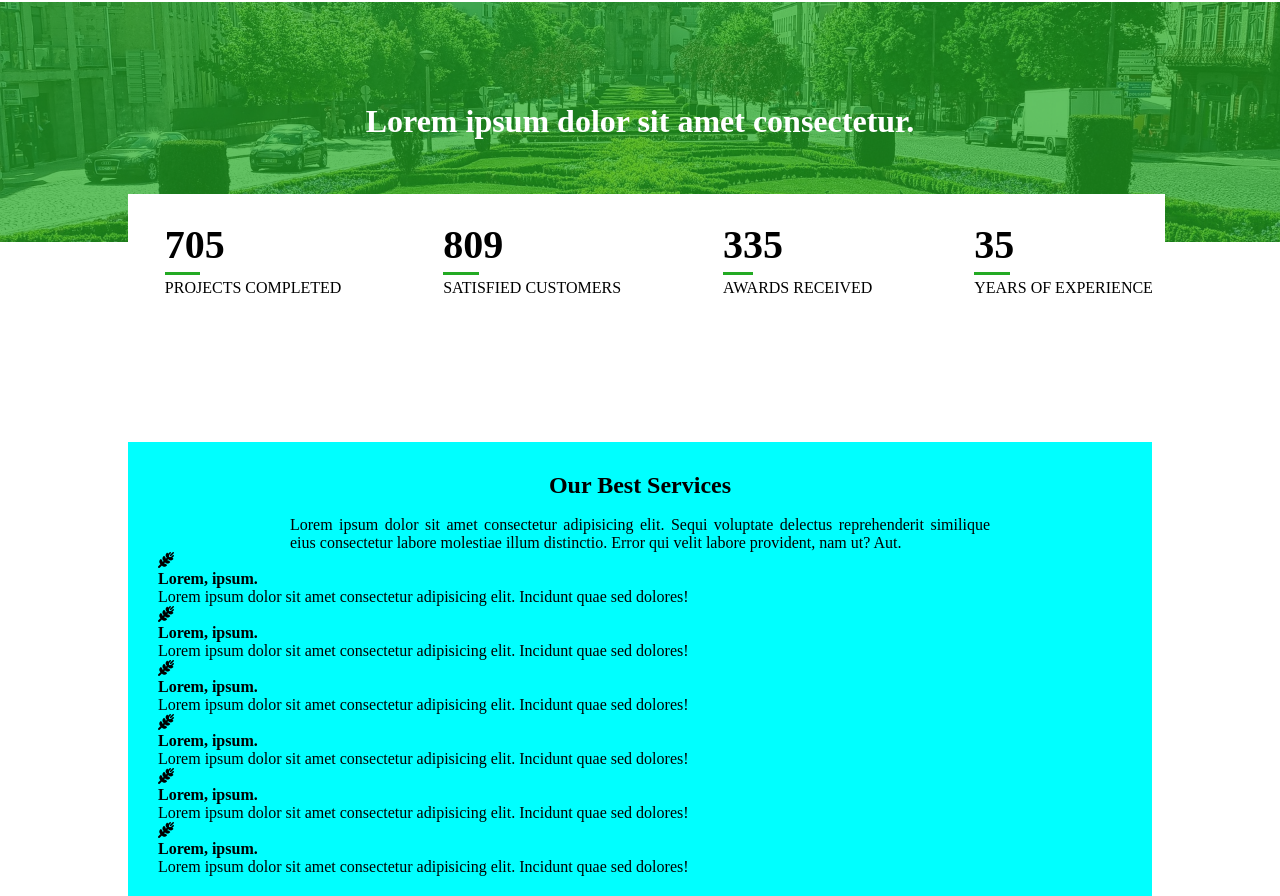
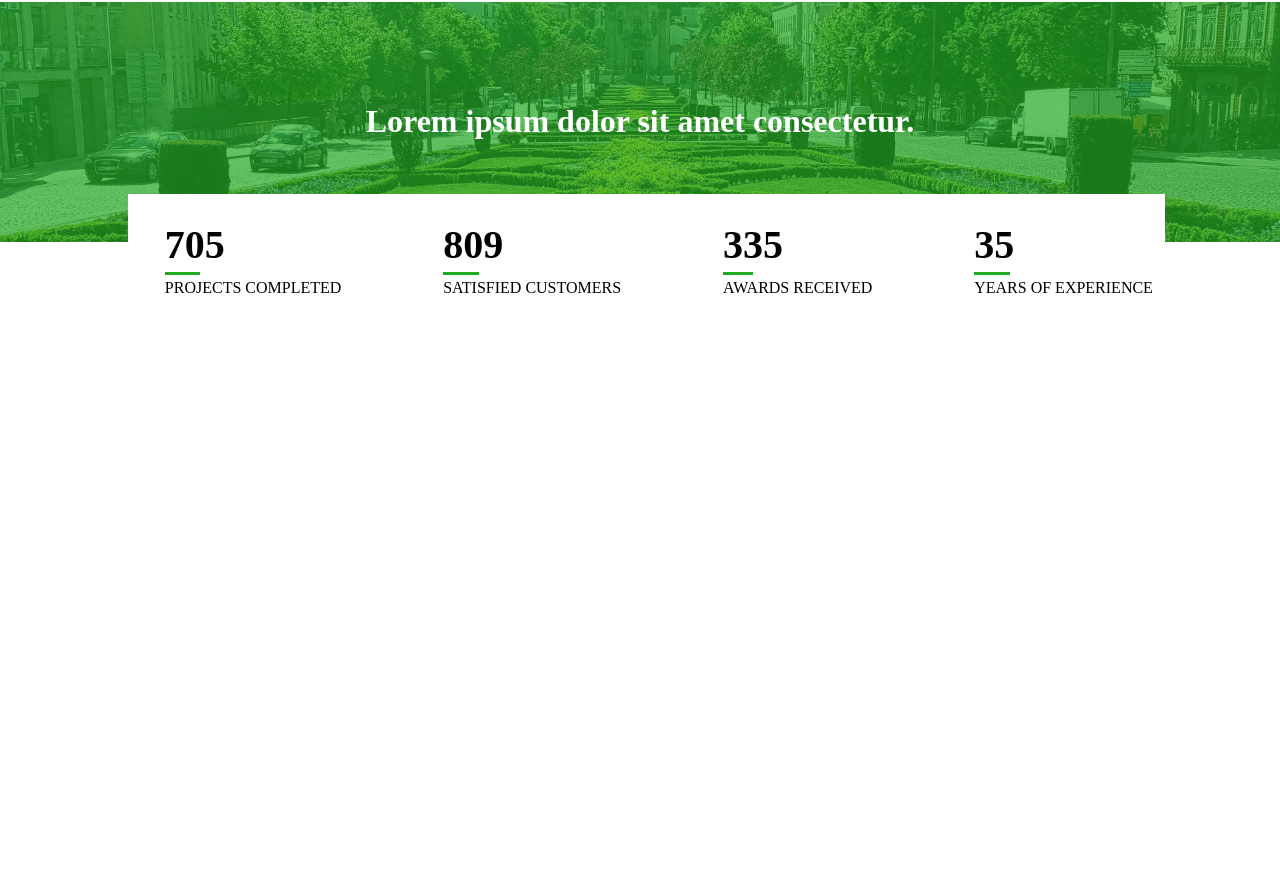
Before and after one commit to KobiEau/Landscaping-site, a plain HTML site: page index.html in a window 1280 px wide. Shown: the part 1443-2339 px from the top of the page. After the commit the page ends 1767 px from the top, so only its background shows below. Drawn offline with Linux system fonts and the light colour scheme.

```diff
--- a/index.html
+++ b/index.html
@@ -134,52 +134,52 @@
     </section>
 
     <!-- Best Services -->
-     <section id="services">
+     <!-- <section id="services">
       <div id="top-section">
         <h2 class="section-header">Our Best Services</h2>
         <p>Lorem ipsum dolor sit amet consectetur adipisicing elit. Sequi voluptate delectus reprehenderit similique eius consectetur labore molestiae illum distinctio. Error qui velit labore provident, nam ut? Aut.
         </p>
-      </div>
+      </div> -->
 
-      <div id="grid-section">
-        <div class="services-grid">
+      <!-- <div id="grid-section">
+        <div class="services-grid"> -->
+          <!--Icon -->
+           <!-- <i class="fa-solid fa-wheat-awn"></i>
+           <h4>Lorem, ipsum.</h4>
+           <p>Lorem ipsum dolor sit amet consectetur adipisicing elit. Incidunt quae sed dolores!</p>
+        </div> -->
+        <!-- <div class="services-grid"> -->
           <!-- Icon -->
-           <i class="fa-solid fa-wheat-awn"></i>
+           <!-- <i class="fa-solid fa-wheat-awn"></i>
+           <h4>Lorem, ipsum.</h4>
+           <p>Lorem ipsum dolor sit amet consectetur adipisicing elit. Incidunt quae sed dolores!</p>
+        </div> -->
+        <!-- <div class="services-grid"> -->
+          <!-- Icon -->
+           <!-- <i class="fa-solid fa-wheat-awn"></i>
+           <h4>Lorem, ipsum.</h4>
+           <p>Lorem ipsum dolor sit amet consectetur adipisicing elit. Incidunt quae sed dolores!</p> -->
+        <!-- </div> -->
+        <!-- <div class="services-grid"> -->
+          <!-- Icon -->
+           <!-- <i class="fa-solid fa-wheat-awn"></i>
+           <h4>Lorem, ipsum.</h4>
+           <p>Lorem ipsum dolor sit amet consectetur adipisicing elit. Incidunt quae sed dolores!</p>
+        </div> -->
+        <!-- <div class="services-grid"> -->
+          <!-- Icon -->
+           <!-- <i class="fa-solid fa-wheat-awn"></i>
+           <h4>Lorem, ipsum.</h4>
+           <p>Lorem ipsum dolor sit amet consectetur adipisicing elit. Incidunt quae sed dolores!</p>
+        </div> -->
+        <!-- <div class="services-grid"> -->
+          <!-- Icon -->
+           <!-- <i class="fa-solid fa-wheat-awn"></i>
            <h4>Lorem, ipsum.</h4>
            <p>Lorem ipsum dolor sit amet consectetur adipisicing elit. Incidunt quae sed dolores!</p>
         </div>
-        <div class="services-grid">
-          <!-- Icon -->
-           <i class="fa-solid fa-wheat-awn"></i>
-           <h4>Lorem, ipsum.</h4>
-           <p>Lorem ipsum dolor sit amet consectetur adipisicing elit. Incidunt quae sed dolores!</p>
-        </div>
-        <div class="services-grid">
-          <!-- Icon -->
-           <i class="fa-solid fa-wheat-awn"></i>
-           <h4>Lorem, ipsum.</h4>
-           <p>Lorem ipsum dolor sit amet consectetur adipisicing elit. Incidunt quae sed dolores!</p>
-        </div>
-        <div class="services-grid">
-          <!-- Icon -->
-           <i class="fa-solid fa-wheat-awn"></i>
-           <h4>Lorem, ipsum.</h4>
-           <p>Lorem ipsum dolor sit amet consectetur adipisicing elit. Incidunt quae sed dolores!</p>
-        </div>
-        <div class="services-grid">
-          <!-- Icon -->
-           <i class="fa-solid fa-wheat-awn"></i>
-           <h4>Lorem, ipsum.</h4>
-           <p>Lorem ipsum dolor sit amet consectetur adipisicing elit. Incidunt quae sed dolores!</p>
-        </div>
-        <div class="services-grid">
-          <!-- Icon -->
-           <i class="fa-solid fa-wheat-awn"></i>
-           <h4>Lorem, ipsum.</h4>
-           <p>Lorem ipsum dolor sit amet consectetur adipisicing elit. Incidunt quae sed dolores!</p>
-        </div>
-      </div>
+      </div> -->
 
-     </section>
+     <!-- </section>  -->
   </body>
 </html>
```
